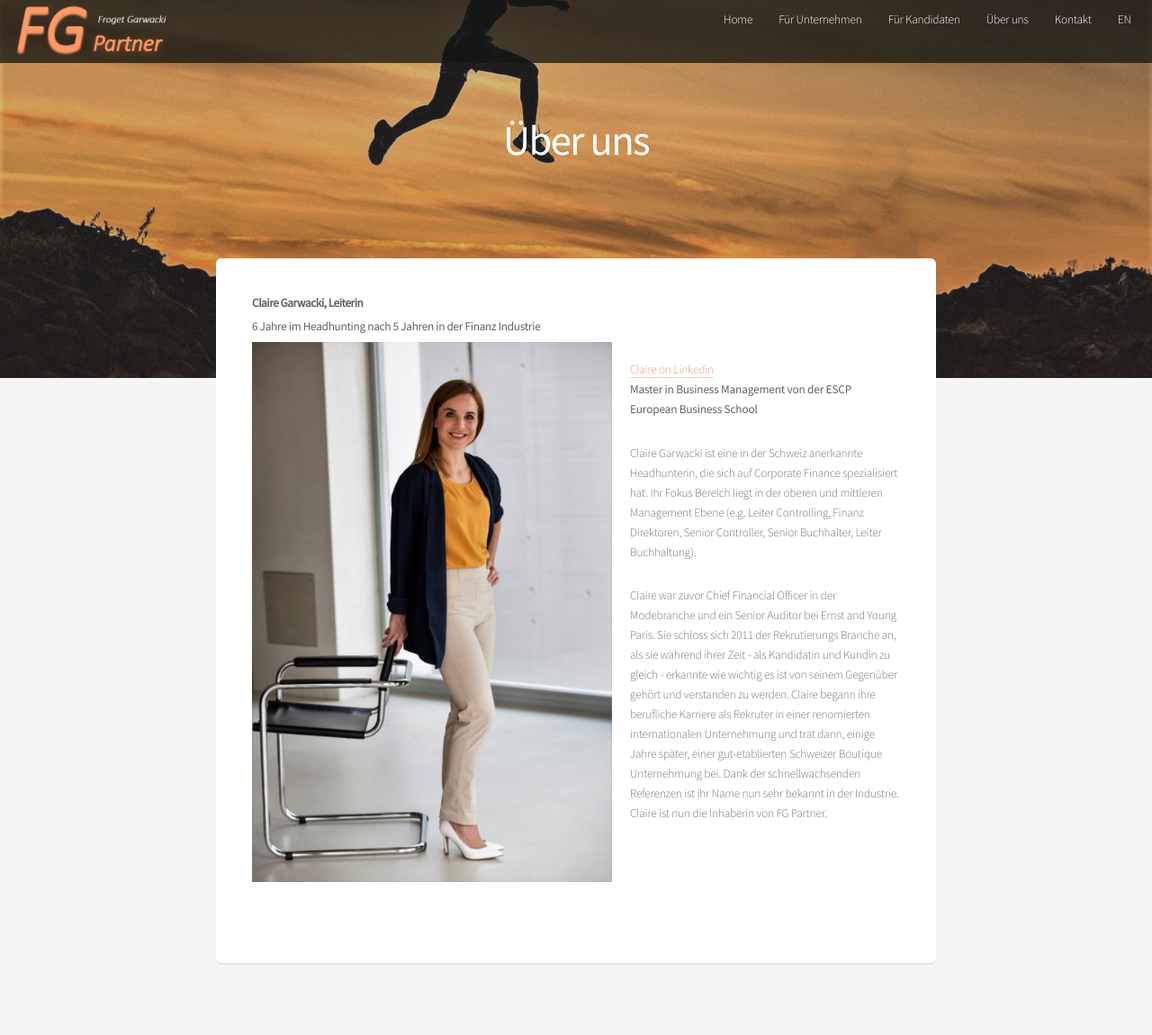
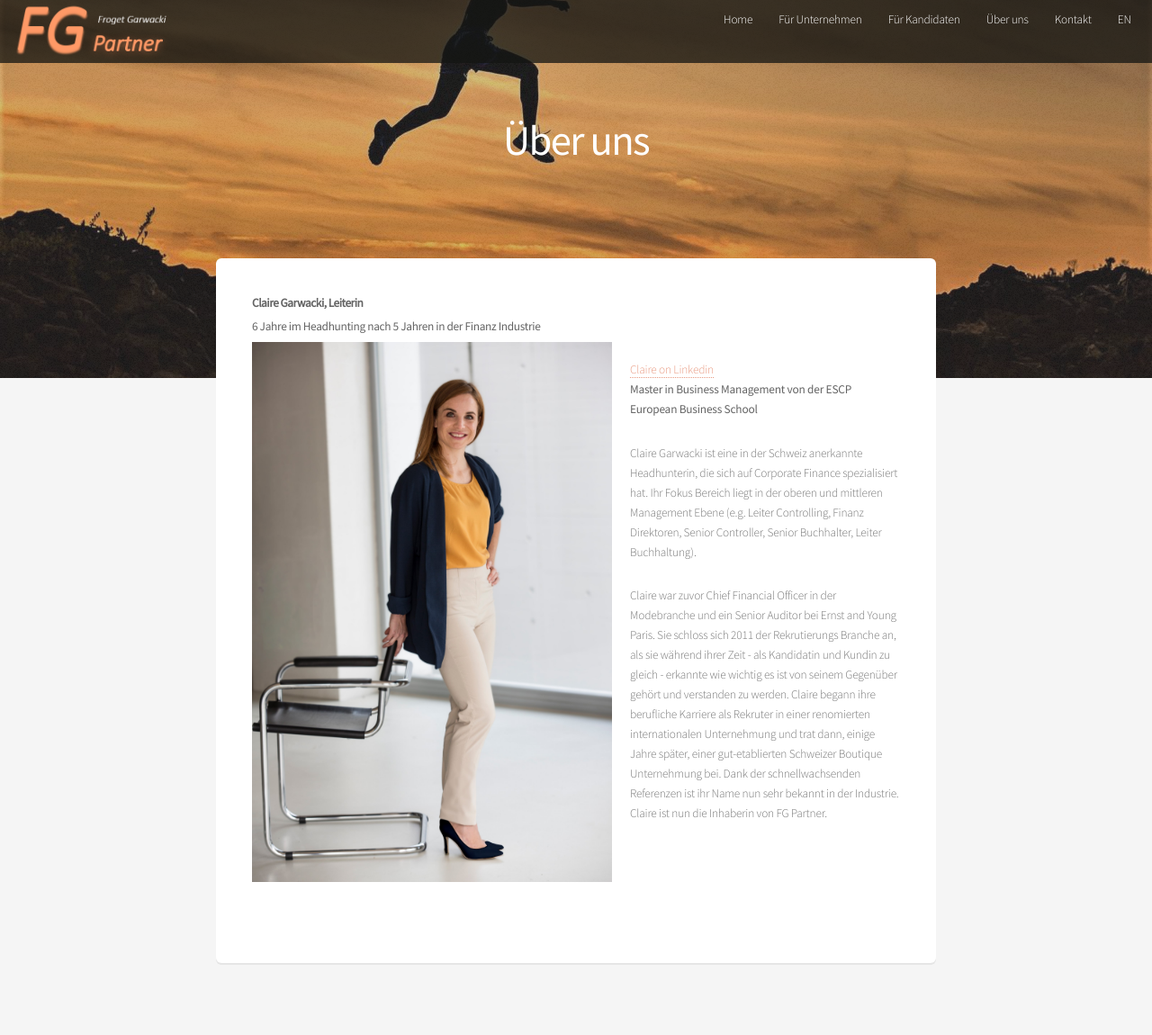
Before and after one commit to FGPartner/www, a Jekyll site: the page built from de/about.md, in a window 1280 px wide. Shown: the whole page at 90% size. Built offline with Jekyll 4.4.1, drawn with Linux system fonts in a browser that asks for light colours; our own code applies the rules of GitHub Pages for plain Markdown files.

Commit message:
Update about.md

```diff
--- a/de/about.md
+++ b/de/about.md
@@ -7,7 +7,7 @@ lang: de
 ## Claire Garwacki, Leiterin
 ### 6 Jahre im Headhunting nach 5 Jahren in der Finanz Industrie
 
-<img src="/assets/img/small/480_claire_debout.jpg" class="portrait_about"/>
+<img src="/assets/img/small/standupclaire.jpg" class="portrait_about"/>
 
 <a target="_blank" href="https://ch.linkedin.com/in/claire-garwacki-a9029125">
 Claire on Linkedin</a><br>
```
